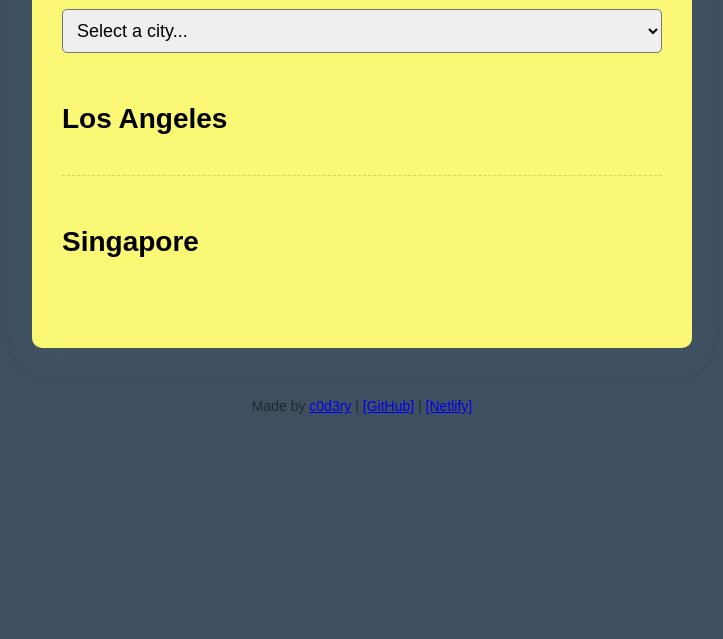
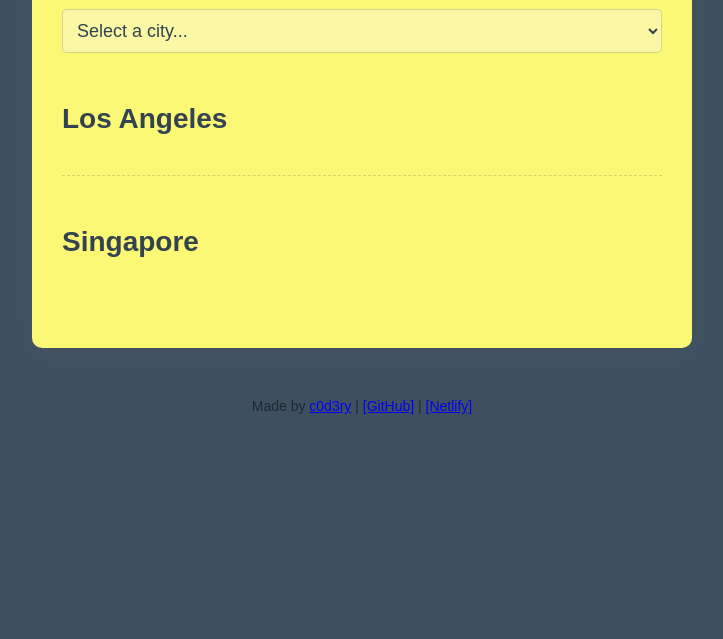
Before and after one commit to c0d3ry/clockzone, a plain HTML site: page index.html in a window 1280 px wide. Shown: the part 161-800 px from the top of the page, without its empty margins (278-1001 px from the left). Drawn offline with nearby package versions, Linux system fonts and the light colour scheme.

Commit message:
Updated styling w colors

```diff
--- a/style.css
+++ b/style.css
@@ -1,6 +1,7 @@
 body {
   background: #3e5060;
   font-family: sans-serif;
+  color: #344350;
 }
 
 .container {
@@ -18,9 +19,12 @@ h1 {
 }
 
 select {
+  background: #faf8a5;
+  color: #344350;
   display: block;
   width: 100%;
   padding: 10px;
+  border: 1px solid rgba(0, 0, 0, 0.15);
   border-radius: 5px;
   font-size: 18px;
 }
```
